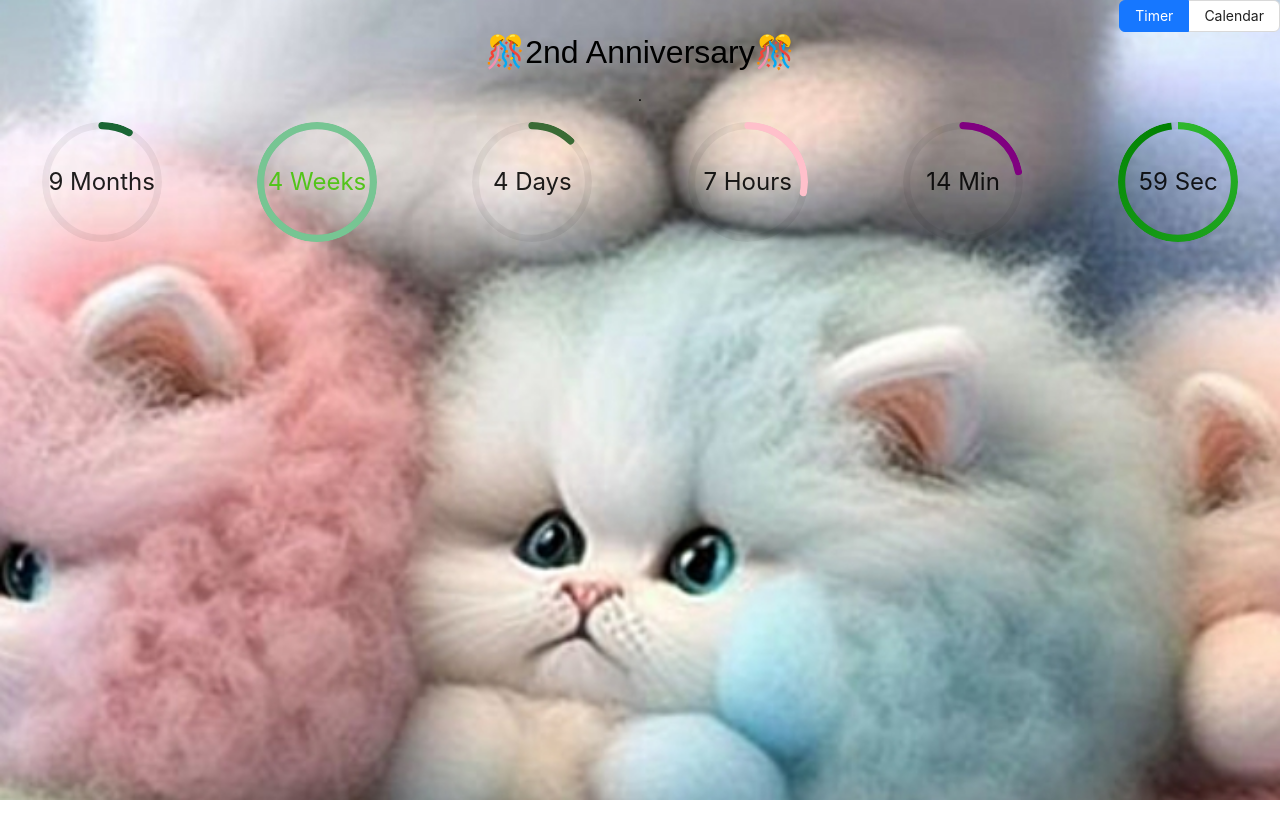
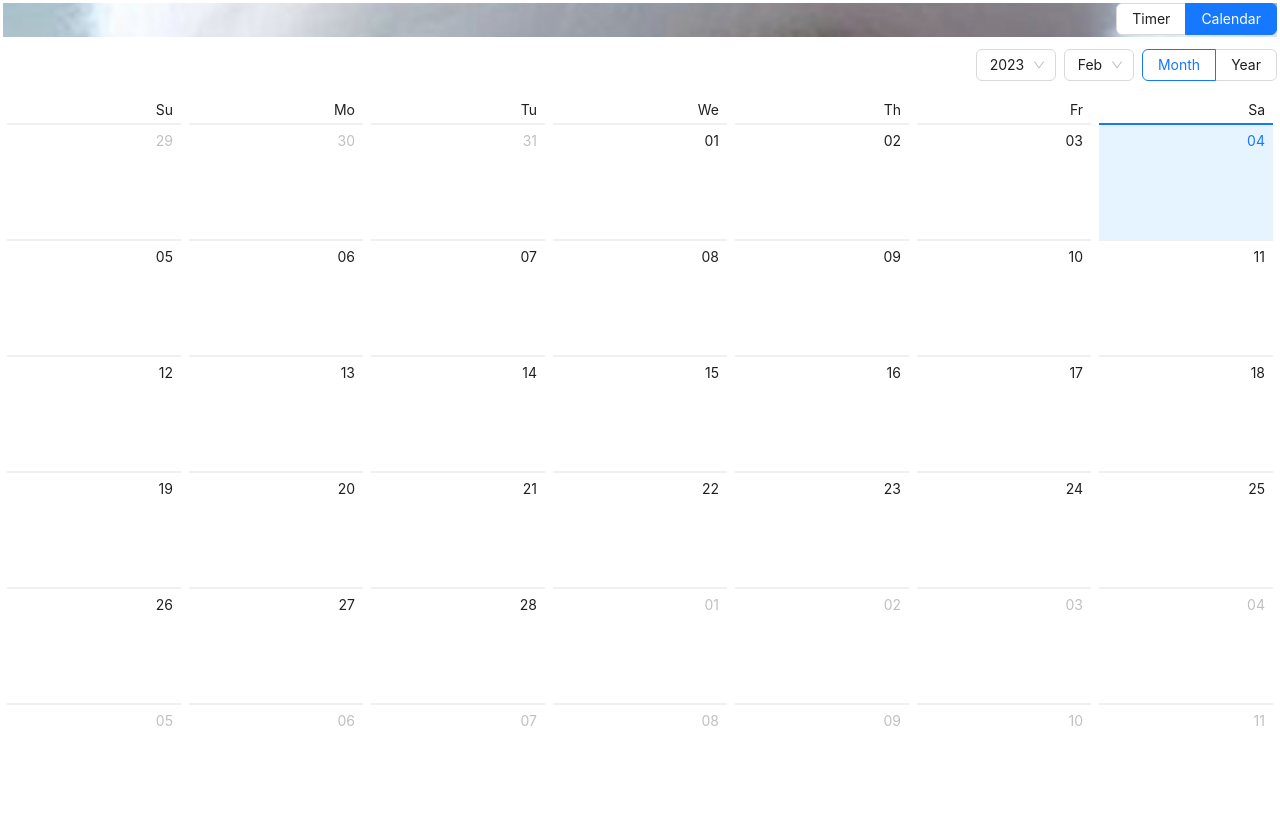
Before and after one commit to Skylahaustine/memisswanjiku, a React (Create React App) app: page / in a window 1280 px wide. Before the commit the page ends 800 px from the top, so only its background shows below. Built offline with nearby package versions, Linux system fonts and the light colour scheme.

Commit message:
change of date

```diff
--- a/src/Timer.js
+++ b/src/Timer.js
@@ -14,13 +14,13 @@ const Timer = () => {
     minutes: 0,
     seconds: 0,
   });
-  const [view, setView] = useState('Timer');
+  const [view, setView] = useState('Calendar');
   const [value, setValue] = useState([]);
 
   useEffect(() => {
     const intervalId = setInterval(() => {
       const currentDate = new Date();
-      const targetDate = new Date('2023-11-29T23:59:59');
+      const targetDate = new Date('2024-04-29T23:59:59');
       const diff = targetDate - currentDate;
 
       if (diff <= 0) {
@@ -71,7 +71,7 @@ const Timer = () => {
     height: '100vh',
     textAlign: 'center',
     backgroundImage: `url(${background})`,
-
+overflow: 'hidden',
     backgroundSize: 'cover',
     backgroundPosition: 'center',
   };
@@ -80,6 +80,8 @@ const Timer = () => {
     margin: '3px',
     backgroundSize: 'cover',
     backgroundPosition: 'center',
+    overflow: 'hidden',
+    height: '100vh !important',
   };
   const dateCellRender = (value) => {
     const formattedDate = value.format('YYYY-MM-DD');
@@ -114,7 +116,7 @@ const Timer = () => {
     <div style={view === 'Timer' ? style : calendarStyle}>
       <div style={{ float: 'right' }}>
         <Radio.Group
-          defaultValue='Timer'
+          defaultValue='Calendar'
           buttonStyle='solid'
           onChange={handleView}
         >
@@ -127,7 +129,7 @@ const Timer = () => {
       <p />
       {view === 'Timer' ? (
         <>
-          <h1>🎊2nd Anniversary🎊</h1>.
+          <h1>🌃🌆🏬🚛</h1>.
           <Row justify={'center'} gutter={12}>
             {timeRemaining.years > 0 && (
               <Col lg={4} md={6} sm={12}>
```
